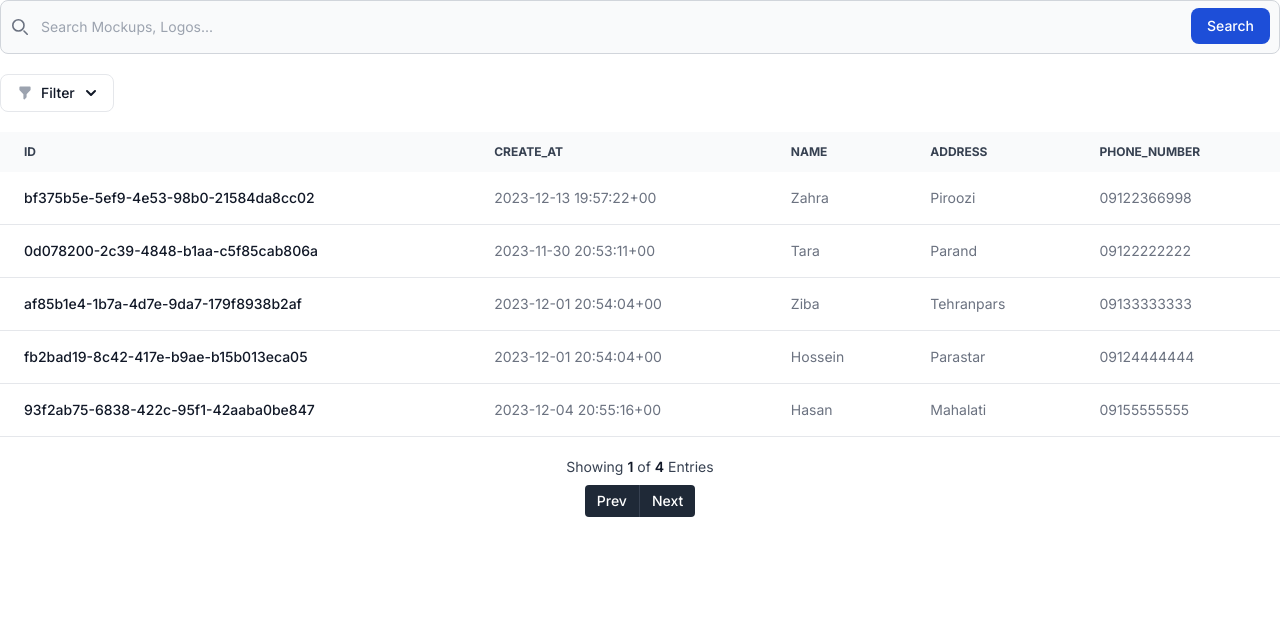
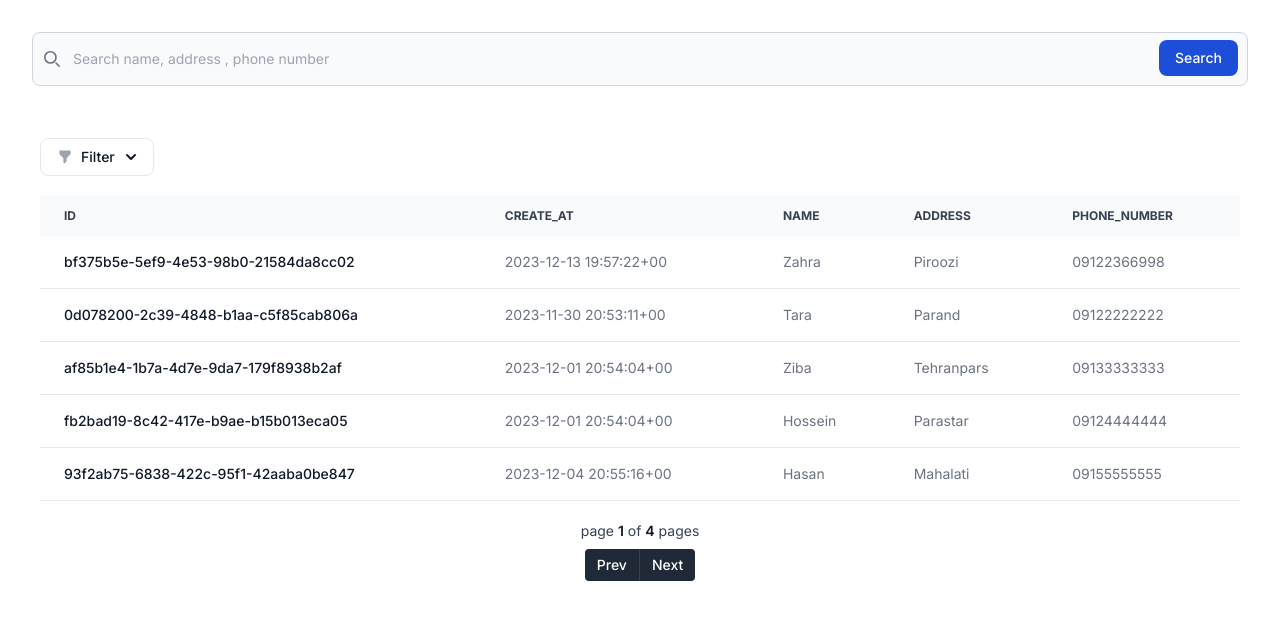
Before and after one commit to ZahraMoosavi77/ContactList, a Next.js app: page / in a window 1280 px wide. Shown: the top 620 px of the page. Built offline with nearby package versions, Linux system fonts and the light colour scheme.

Commit message:
fix: fixed ui

```diff
--- a/src/app/search/_components/layout/SearchSection.jsx
+++ b/src/app/search/_components/layout/SearchSection.jsx
@@ -24,7 +24,7 @@ const SearchSection = ({ data }) => {
     <>
       {Object.entries(filteredData).map((item) => (
         <div key={item[1].query} className="my-5 ">
-          <h4>{item[0]}</h4>
+          <h4 className="px-10 text-bold">Result filter by {item[0]}</h4>
           <TableTemplate
             pageQuery={`${item[1].query}_page`}
             sortQuery={`${item[1].query}_sort`}
--- a/src/app/search/page.jsx
+++ b/src/app/search/page.jsx
@@ -1,14 +1,12 @@
 import { getLocalData } from "@/utils/Fetch/GetLocalData";
 import React from "react";
-import Layout from "./_components/layout/SearchSection";
-import Search from "@/components/modules/Search/Search";
+import SearchSection from "./_components/layout/SearchSection";
 
 const SearchPage = async () => {
   const data = await getLocalData();
   return (
     <>
-      <Search link={"search"} />
-      <Layout data={data.users} />
+      <SearchSection data={data.users} />
     </>
   );
 };
--- a/src/components/modules/Pagination/Pagination.jsx
+++ b/src/components/modules/Pagination/Pagination.jsx
@@ -21,7 +21,7 @@ const Pagination = ({ pagesCount, currentPage, query }) => {
   return (
     <div className="flex flex-col items-center">
       <span className="text-sm text-gray-700 dark:text-gray-400">
-        Showing{" "}
+        page{" "}
         <span className="font-semibold text-gray-900 dark:text-white">
           {currentPage}
         </span>{" "}
@@ -29,7 +29,7 @@ const Pagination = ({ pagesCount, currentPage, query }) => {
         <span className="font-semibold text-gray-900 dark:text-white">
           {pagesCount}
         </span>{" "}
-        Entries
+        pages
       </span>
       <div className="inline-flex mt-2 xs:mt-0">
         <button
--- a/src/components/modules/Search/Search.jsx
+++ b/src/components/modules/Search/Search.jsx
@@ -22,7 +22,7 @@ const Search = ({ link }) => {
   }, []);
 
   return (
-    <form onSubmit={handleSubmit} className="flex-1">
+    <form onSubmit={handleSubmit} className="flex-1 p-8">
       <label
         htmlFor="default-search"
         className="mb-2 text-sm font-medium text-gray-900 sr-only dark:text-white"
@@ -53,7 +53,7 @@ const Search = ({ link }) => {
           type="search"
           id="default-search"
           className="block w-full p-4 ps-10 text-sm text-gray-900 border border-gray-300 rounded-lg bg-gray-50 focus:ring-blue-500 focus:border-blue-500 dark:bg-gray-700 dark:border-gray-600 dark:placeholder-gray-400 dark:text-white dark:focus:ring-blue-500 dark:focus:border-blue-500"
-          placeholder="Search Mockups, Logos..."
+          placeholder="Search name, address , phone number"
           required
         />
         <button
--- a/src/components/templates/TableTemplate.jsx
+++ b/src/components/templates/TableTemplate.jsx
@@ -30,7 +30,7 @@ const TableTemplate = ({ data, pageQuery, sortQuery }) => {
   return (
     <>
       {currentPageData.length > 0 ? (
-        <div className="container p-5 md:px-0 flex flex-col gap-5">
+        <div className="container p-5 md:px-10 flex flex-col gap-5 ">
           <div className="flex gap-2 ">
             <Sort query={sortQuery} />
           </div>
@@ -46,7 +46,7 @@ const TableTemplate = ({ data, pageQuery, sortQuery }) => {
           </div>
         </div>
       ) : (
-        <span>No Result</span>
+        <span className="p-10">No Result</span>
       )}
     </>
   );
```
